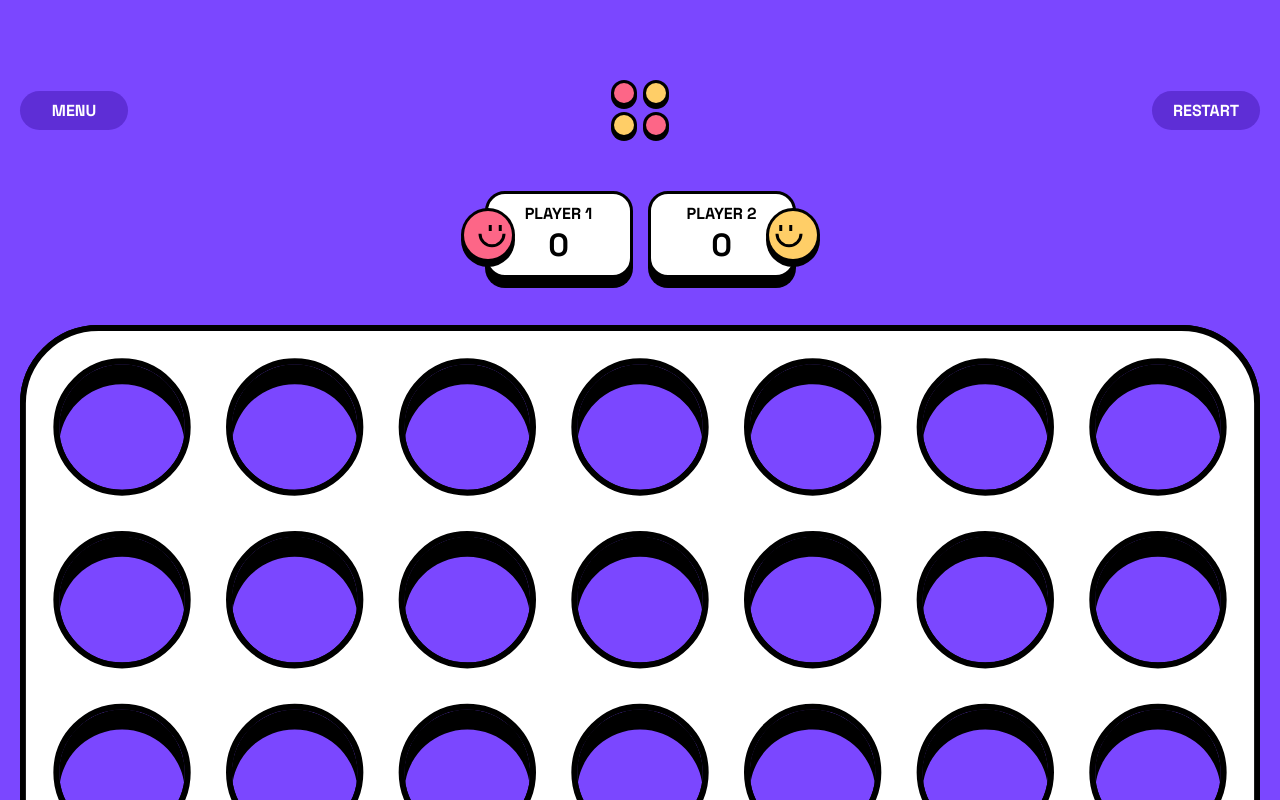
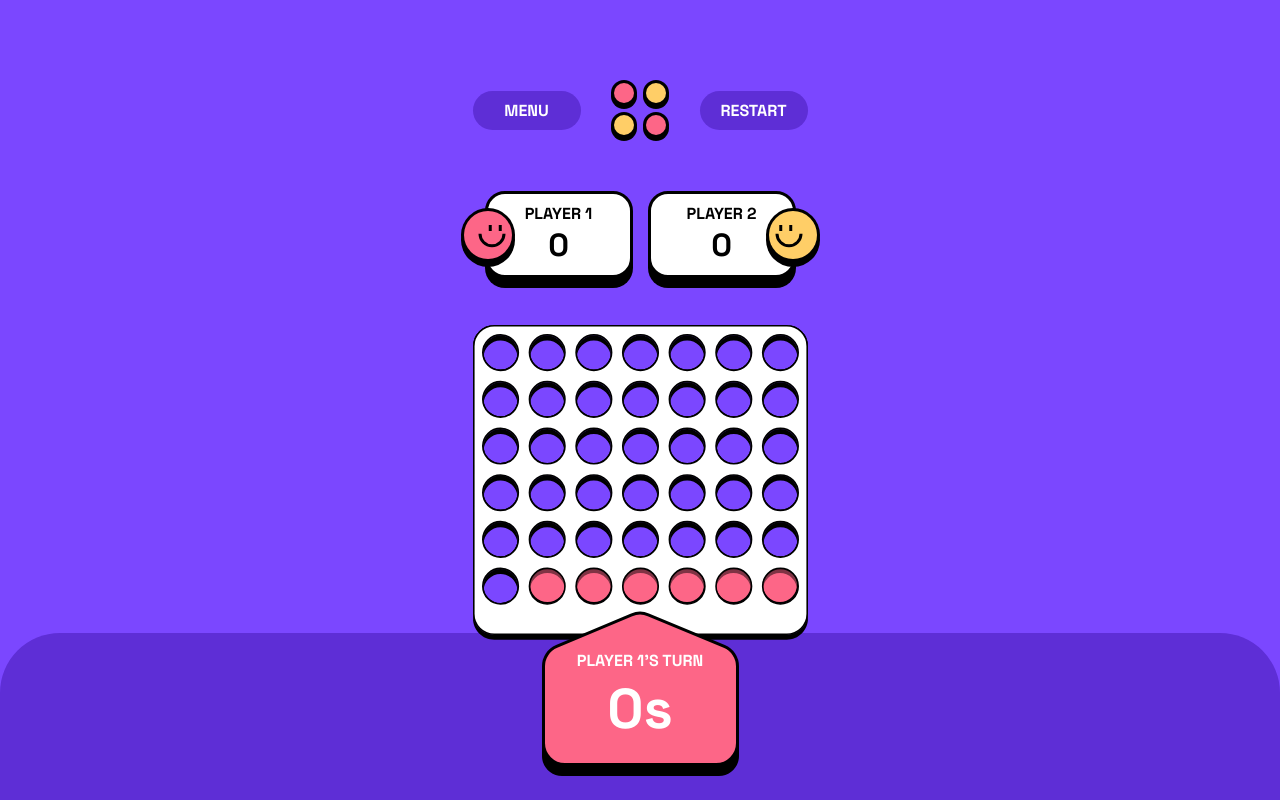
Before and after one commit to curiousmind04/Connect-Four-Game-React-TS, a React (Vite) app: page /game-players in a window 1280 px wide. Shown: the top 800 px of the page. Built offline with nearby package versions, Linux system fonts and the light colour scheme.

Commit message:
testing drop and bounce animations

```diff
--- a/src/pages/Game.module.css
+++ b/src/pages/Game.module.css
@@ -1,3 +1,8 @@
+.game {
+  max-width: 335px;
+  margin-inline: auto;
+}
+
 .top {
   width: 100%;
   display: flex;
@@ -83,35 +88,114 @@
   z-index: 1;
 }
 
+/* BOARD START */
+
 .board {
   width: 100%;
   height: fit-content;
   position: relative;
   grid-column: span 2;
+  /* pointer-events: none; */
 }
 
-.board .black {
+.black {
   display: block;
+  position: relative;
+  z-index: 1;
+  /* pointer-events: none; */
 }
 
-.board .black img,
-.board .white img {
+.white {
+  width: 100%;
+  position: absolute;
+  top: 0;
+  left: 0;
+  z-index: 3;
+  pointer-events: none;
+}
+
+.black img,
+.white img {
   width: 100%;
   vertical-align: bottom;
 }
 
-/* .board .white img {
-  height: calc(100% - 10px);
-} */
-
-.board .white {
+.boardGrid {
+  /* background-color: rgba(0, 0, 0, 0.2); */
   width: 100%;
-  /* height: calc(100% - 10px); */
+  aspect-ratio: 7/6;
+  display: grid;
+  grid-template-columns: repeat(7, calc((100% - 30px) / 7));
+  grid-template-rows: repeat(6, calc((100% - 25px) / 6));
+  column-gap: 5px;
+  row-gap: 5px;
+  padding: 7px;
   position: absolute;
   top: 0;
   left: 0;
   z-index: 2;
 }
+
+.boardGrid > div {
+  width: 100%;
+  height: 100%;
+  cursor: pointer;
+}
+
+/* .boardGrid > div picture[hidden="true"] {
+  transform: translateY(500px);
+} */
+
+.boardGrid div[data-theme="top"] img {
+  /* animation: 4s 1 forwards dropin; */
+  /* transform: translateY(-200px); */
+  display: none;
+}
+
+.boardGrid div[data-theme="drop"] img {
+  animation: dropin 0.2s, bounce 1s 0.1s cubic-bezier(0.28, 0.84, 0.42, 1);
+}
+
+.boardGrid > div img {
+  width: 100%;
+  vertical-align: bottom;
+  position: relative;
+}
+
+@keyframes dropin {
+  0% {
+    top: -300px;
+  }
+  100% {
+    top: 0;
+  }
+}
+
+@keyframes bounce {
+  0% {
+    transform: translateY(0);
+  }
+  10% {
+    transform: translateY(0);
+  }
+  30% {
+    transform: translateY(-50px);
+  }
+  50% {
+    transform: translateY(0);
+  }
+  57% {
+    transform: translateY(-10px);
+  }
+  64% {
+    transform: translateY(0);
+  }
+  100% {
+    transform: translateY(0);
+  }
+}
+
+/* BOARD END */
 
 .turn {
   width: fit-content;
@@ -166,7 +250,7 @@
   position: absolute;
   bottom: 0;
   left: 0;
-  z-index: -1;
+  z-index: -3;
 }
 
 /* MENU START*/
@@ -240,6 +324,18 @@
 /* MENU END */
 
 @media (hover: hover) {
+  .action1:has(~ .column1:hover) {
+    background-color: hsla(347, 97%, 70%, 0.3);
+  }
+  .action1:hover,
+  .action2:hover,
+  .action3:hover,
+  .action4:hover,
+  .action5:hover,
+  .action6:hover,
+  .action7:hover {
+    background-color: hsla(347, 97%, 70%, 0.3);
+  }
   .menu a:hover,
   .menu button:hover {
     border: 3px solid var(--dpurple);
--- a/src/pages/Game.tsx
+++ b/src/pages/Game.tsx
@@ -5,11 +5,22 @@ import classes from "./Game.module.css";
 
 const GamePage = () => {
   const [menu, setMenu] = useState<boolean>(false);
+  const [test, setTest] = useState<boolean>(true);
   // const gameMode =
   //   window.location.pathname === "/game-vs-computer" ? "pvc" : "pvp";
 
+  const column1Handler = () => {
+    setTest(false);
+  };
+  const column2Handler = () => {};
+  const column3Handler = () => {};
+  const column4Handler = () => {};
+  const column5Handler = () => {};
+  const column6Handler = () => {};
+  const column7Handler = () => {};
+
   return (
-    <>
+    <div className={classes.game}>
       <div className={classes.top}>
         <button onClick={() => setMenu(true)}>Menu</button>
         <img src="/assets/images/logo.svg" alt="logo" />
@@ -28,6 +39,106 @@ const GamePage = () => {
             <img src="/assets/images/player-two.svg" alt="player two icon" />
           </div>
           <div className={classes.board}>
+            <div className={classes.boardGrid}>
+              <div className={classes.action1} onClick={column1Handler}></div>
+              <div className={classes.action2} onClick={column2Handler}></div>
+              <div className={classes.action3} onClick={column3Handler}></div>
+              <div className={classes.action4} onClick={column4Handler}></div>
+              <div className={classes.action5} onClick={column5Handler}></div>
+              <div className={classes.action6} onClick={column6Handler}></div>
+              <div className={classes.action7} onClick={column7Handler}></div>
+              <div className={classes.column1}></div>
+              <div></div>
+              <div></div>
+              <div></div>
+              <div></div>
+              <div></div>
+              <div></div>
+              <div className={classes.column1}></div>
+              <div></div>
+              <div></div>
+              <div></div>
+              <div></div>
+              <div></div>
+              <div></div>
+              <div className={classes.column1}></div>
+              <div></div>
+              <div></div>
+              <div></div>
+              <div></div>
+              <div></div>
+              <div></div>
+              <div className={classes.column1}></div>
+              <div></div>
+              <div></div>
+              <div></div>
+              <div></div>
+              <div></div>
+              <div></div>
+              <div
+                className={classes.column1}
+                // hidden={test ? true : false}
+                data-theme={test ? "top" : "drop"}
+                onClick={column1Handler}
+              >
+                <picture>
+                  <source
+                    media="(min-width: 48rem)"
+                    srcSet="/assets/images/counter-red-large.svg"
+                  />
+                  <img
+                    src="/assets/images/counter-red-small.svg"
+                    alt="red counter"
+                  />
+                </picture>
+                {/* <picture>
+                  <source
+                    media="(min-width: 48rem)"
+                    srcSet="/assets/images/counter-yellow-large.svg"
+                  />
+                  <img
+                    src="/assets/images/counter-yellow-small.svg"
+                    alt="yellow counter"
+                  />
+                </picture> */}
+              </div>
+              <div>
+                <img
+                  src="/assets/images/counter-red-small.svg"
+                  alt="red counter"
+                />
+              </div>
+              <div>
+                <img
+                  src="/assets/images/counter-red-small.svg"
+                  alt="red counter"
+                />
+              </div>
+              <div>
+                <img
+                  src="/assets/images/counter-red-small.svg"
+                  alt="red counter"
+                />
+              </div>
+              <div>
+                <img
+                  src="/assets/images/counter-red-small.svg"
+                  alt="red counter"
+                />
+              </div>
+              <div>
+                <img
+                  src="/assets/images/counter-red-small.svg"
+                  alt="red counter"
+                />
+              </div>
+              <div>
+                <img
+                  src="/assets/images/counter-red-small.svg"
+                  alt="red counter"
+                />
+              </div>
+            </div>
             <picture className={classes.black}>
               <source
                 media="(min-width: 48rem)"
@@ -38,6 +149,7 @@ const GamePage = () => {
                 alt="black board layer"
               />
             </picture>
+
             <picture className={classes.white}>
               <source
                 media="(min-width: 48rem)"
@@ -89,7 +201,7 @@ const GamePage = () => {
       {/* <div className={classes.patternPlayer1Wins}></div>
       <div className={classes.patternPlayer2Wins}></div> */}
       {menu && <div className={classes.backdrop}></div>}
-    </>
+    </div>
   );
 };
 
```
